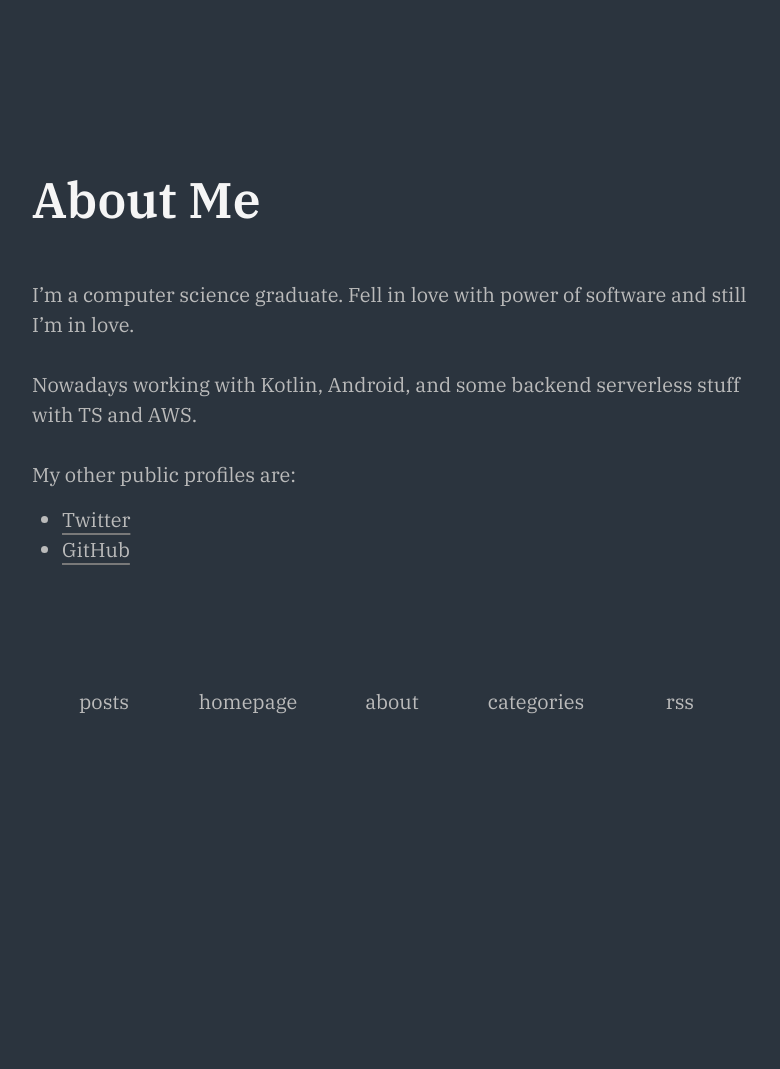
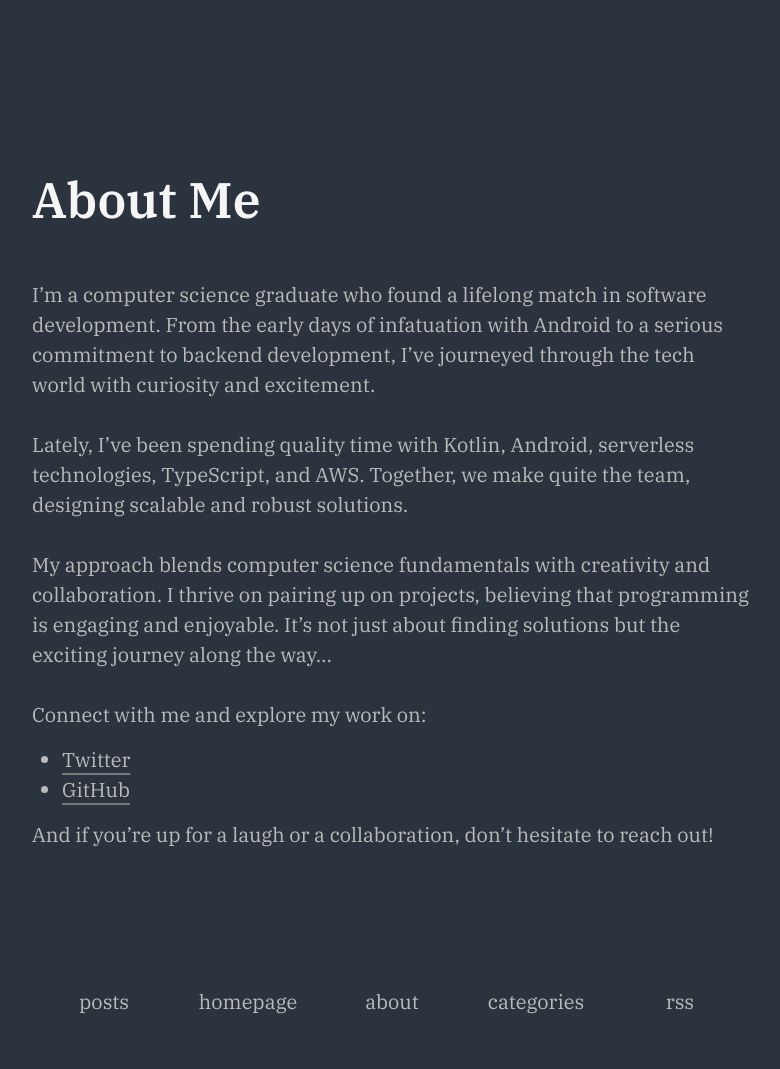
Before and after one commit to uberbinge/waah42.github.io, a Jekyll site: the page built from about.md, in a window 1280 px wide. Shown: the whole page, without its empty margins (248-1028 px from the left). Built offline with Jekyll 4.4.1, drawn with Linux system fonts in a browser that asks for light colours; before the commit the page ends 900 px from its top, so only the background shows below that.

Commit message:
Update about.md

```diff
--- a/about.md
+++ b/about.md
@@ -5,11 +5,15 @@ permalink: /about/
 tags: about
 ---
 
-I'm a computer science graduate. Fell in love with power of software and still I'm in love.
+I'm a computer science graduate who found a lifelong match in software development. From the early days of infatuation with Android to a serious commitment to backend development, I've journeyed through the tech world with curiosity and excitement.
 
-Nowadays working with Kotlin, Android, and some backend serverless stuff with TS and AWS.
+Lately, I've been spending quality time with Kotlin, Android, serverless technologies, TypeScript, and AWS. Together, we make quite the team, designing scalable and robust solutions.
 
-My other public profiles are:
+My approach blends computer science fundamentals with creativity and collaboration. I thrive on pairing up on projects, believing that programming is engaging and enjoyable. It's not just about finding solutions but the exciting journey along the way...
+
+Connect with me and explore my work on:
 
 * [Twitter](https://twitter.com/uberbinge)
 * [GitHub](http://github.com/uberbinge)
+
+And if you're up for a laugh or a collaboration, don't hesitate to reach out!
```
